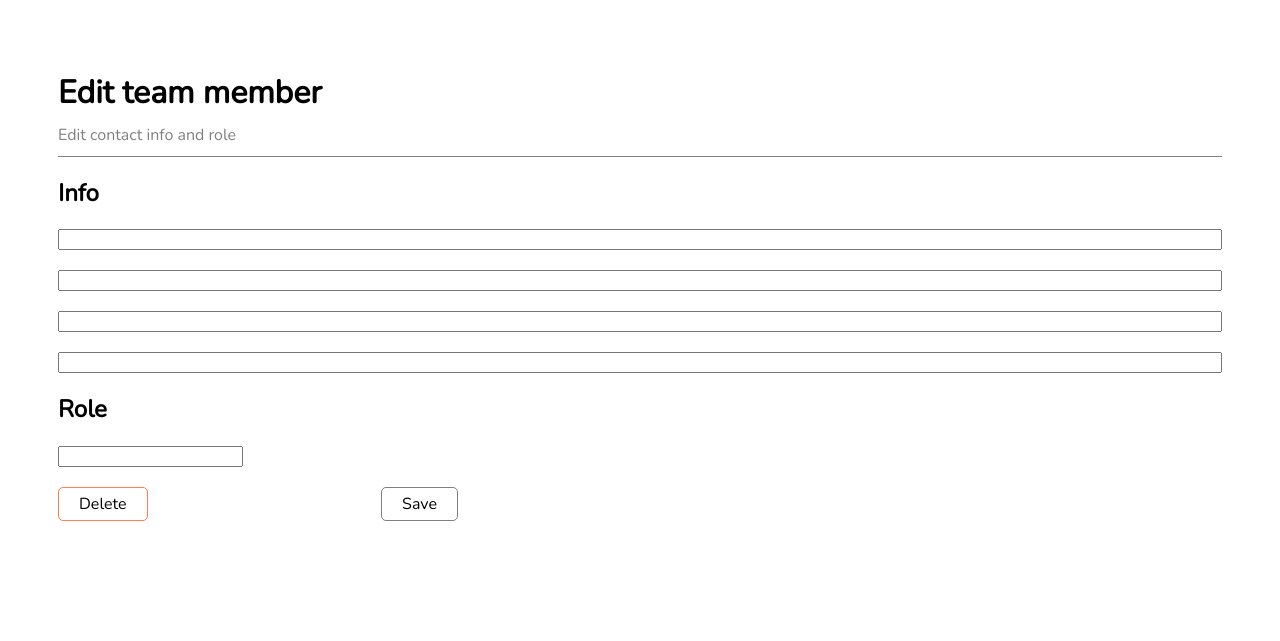
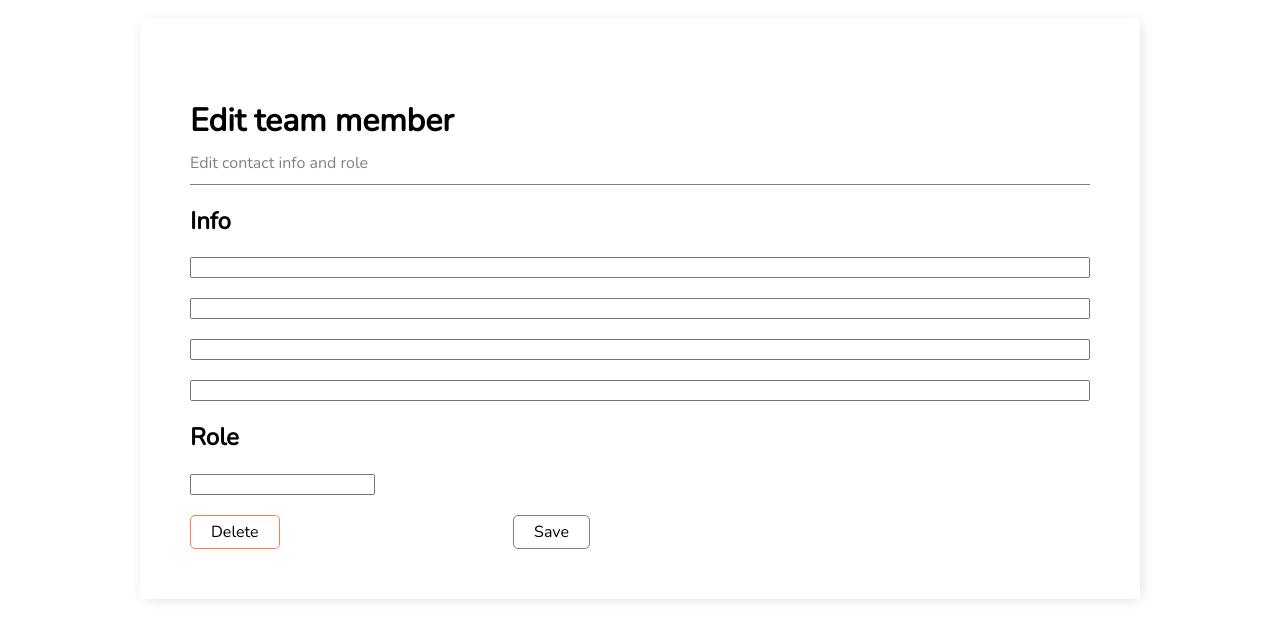
Before and after one commit to csmistry/user-manager, a Django app: template team_manager/api/templates/api/member_edit.html in a window 1280 px wide. Shown: the top 641 px of the page. Run offline with Django 3.2, Linux system fonts and the light colour scheme; the template is opened without the code that fills it: most values are stand-ins (such as "Sample title", 1, 10 or a date in 2020); form fields are guessed from the names that the template uses.

Commit message:
page sizing changes

```diff
--- a/team_manager/api/static/api/main.css
+++ b/team_manager/api/static/api/main.css
@@ -1,3 +1,3 @@
 .container{
-    margin: 50px;
+  margin: 25px;
 }
--- a/team_manager/api/static/api/member_create_edit.css
+++ b/team_manager/api/static/api/member_create_edit.css
@@ -27,7 +27,7 @@
     padding: 10px;
     border-radius: 5px;
     border: 1px solid gray;
-    width: 40%;
+    width: 30%;
 }
 
 .buttonContainer {
--- a/team_manager/api/templates/api/main.html
+++ b/team_manager/api/templates/api/main.html
@@ -5,24 +5,32 @@
     <meta http-equiv='X-UA-Compatible' content='IE=edge'>
     <title>Team Manager</title>
     <meta name='viewport' content='width=device-width, initial-scale=1'>
-    {% load static%}
-    <link rel="stylesheet" type="text/css" href="{% static 'api/main.css' %}">
 
     {% comment %} custom fonts {% endcomment %}
     <link rel="preconnect" href="https://fonts.googleapis.com">
     <link rel="preconnect" href="https://fonts.gstatic.com" crossorigin>
     <link href="https://fonts.googleapis.com/css2?family=Nunito:wght@200&display=swap" rel="stylesheet">
 
+
     <style>
         body {
+            padding-top: 10px;
             font-family: 'Nunito', sans-serif;
-            }
+        }
+        .container{
+            padding: 50px;
+            max-width: 900px;
+            margin: auto;
+            box-shadow: 2px 2px 13px -4px rgba(0, 0, 0, 0.21);
+        }
     </style>
 </head>
 <body>
 
+
     <div class="container">
         {% block content %}
+
 
         {% endblock content %}
     </div>
--- a/team_manager/api/views.py
+++ b/team_manager/api/views.py
@@ -16,6 +16,7 @@ class MembersList(ListView):
 
 
 
+
 #add a new team member
 class MemberCreate(CreateView):
     model = Member
@@ -26,6 +27,7 @@ class MemberCreate(CreateView):
     #after creating a member, redirect to members list
     success_url = reverse_lazy('members')
     template_name = 'api/member_create.html'
+
 
     def get_form(self, form_class=None):
         if form_class is None:
```
